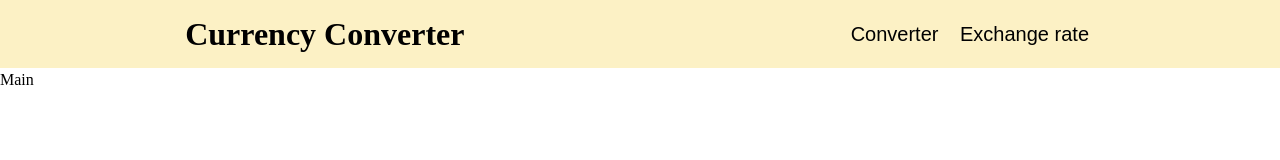
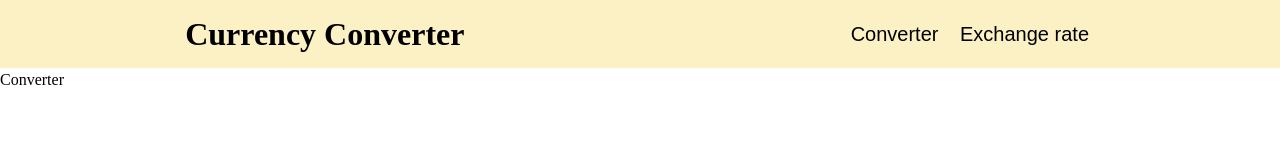
Before and after one commit to kirillApatski/currency-converter, a React (Create React App) app: page /#/converter in a window 1280 px wide. Shown: the top 160 px of the page. Built offline with nearby package versions, Linux system fonts and the light colour scheme.

Commit message:
add routing

```diff
--- a/src/App.tsx
+++ b/src/App.tsx
@@ -1,13 +1,13 @@
 import React from 'react';
 import './App.css';
 import Header from "./components/Header/Header";
-import Main from "./components/Main/Main";
+import Pages from "./components/Pages/Pages";
 
 function App() {
   return (
     <div className="container">
       <Header/>
-      <Main/>
+      <Pages/>
     </div>
   );
 }
--- a/src/components/Header/Header.tsx
+++ b/src/components/Header/Header.tsx
@@ -1,13 +1,15 @@
 import React from 'react';
 import styles from './Header.module.scss'
+import {Link} from "react-router-dom";
+import {PATH} from "../Pages/Pages";
 
 const Header = () => {
   return (
     <header className={styles.header}>
       <h1>Currency Converter</h1>
       <ul className={styles.linkBox}>
-        <li className={styles.link}><a href="#">Converter</a></li>
-        <li className={styles.link}><a href="#">Exchange rate</a></li>
+        <li className={styles.link}><Link to={PATH.converter}>Converter</Link></li>
+        <li className={styles.link}><Link to={PATH.exchangeRate}>Exchange rate</Link></li>
       </ul>
     </header>
   );
--- a/src/components/Main/Main.tsx
+++ /dev/null
@@ -1,12 +0,0 @@
-import React from 'react';
-import styles from './Main.module.scss'
-
-const Main = () => {
-  return (
-    <main>
-      Main
-    </main>
-  );
-};
-
-export default Main;
--- /dev/null
+++ b/src/components/Pages/Converter/Converter.tsx
@@ -0,0 +1,12 @@
+import React from 'react';
+import styles from './Converter.module.scss'
+
+const Converter = () => {
+  return (
+    <div>
+      Converter
+    </div>
+  );
+};
+
+export default Converter;
--- /dev/null
+++ b/src/components/Pages/ExchangeRate/ExchangeRate.tsx
@@ -0,0 +1,11 @@
+import React from 'react';
+
+const ExchangeRate = () => {
+  return (
+    <div>
+      Exchange rate
+    </div>
+  );
+};
+
+export default ExchangeRate;
--- /dev/null
+++ b/src/components/Pages/PageNotFound/PageNotFound.tsx
@@ -0,0 +1,11 @@
+import React from 'react';
+
+const PageNotFound = () => {
+  return (
+    <div>
+      404
+    </div>
+  );
+};
+
+export default PageNotFound;
--- /dev/null
+++ b/src/components/Pages/Pages.tsx
@@ -0,0 +1,23 @@
+import React from 'react';
+import {Navigate, Route, Routes} from "react-router-dom";
+import Converter from "./Converter/Converter";
+import ExchangeRate from "./ExchangeRate/ExchangeRate";
+import PageNotFound from "./PageNotFound/PageNotFound";
+
+export const PATH = {
+  converter: "/converter",
+  exchangeRate: "/exchangeRate",
+};
+
+const Pages = () => {
+  return (
+    <Routes>
+      <Route path={"/"} element={<Navigate to={PATH.converter} />} />
+      <Route path={PATH.converter} element={<Converter/>} />
+      <Route path={PATH.exchangeRate} element={<ExchangeRate/>} />
+      <Route path={"*"} element={<PageNotFound />} />
+    </Routes>
+  );
+};
+
+export default Pages;
--- a/src/index.tsx
+++ b/src/index.tsx
@@ -3,12 +3,15 @@ import ReactDOM from 'react-dom/client';
 import './index.css';
 import App from './App';
 import reportWebVitals from './reportWebVitals';
+import {HashRouter} from "react-router-dom";
 
 const root = ReactDOM.createRoot(
   document.getElementById('root') as HTMLElement
 );
 root.render(
-    <App />
+  <HashRouter>
+    <App/>
+  </HashRouter>
 );
 
 // If you want to start measuring performance in your app, pass a function
```
Also changed, not shown: src/components/Pages/Converter/Converter.module.scss (added), src/components/Pages/ExchangeRate/ExchangeRate.module.scss (added), src/components/Pages/PageNotFound/PageNotFound.module.scss (added).
